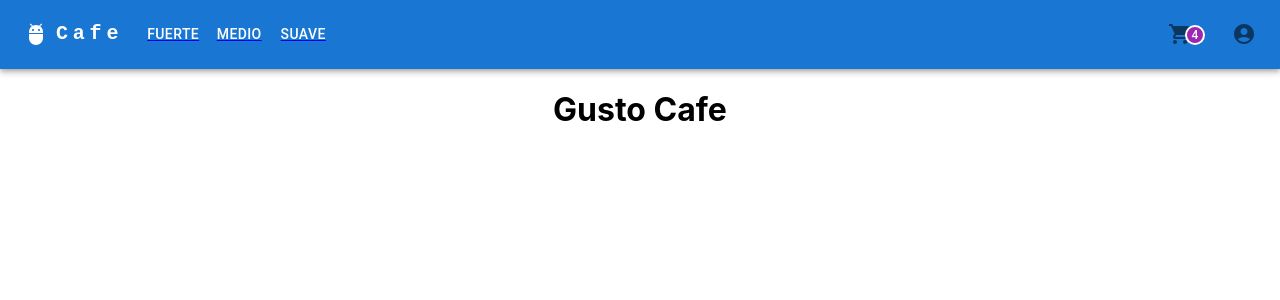
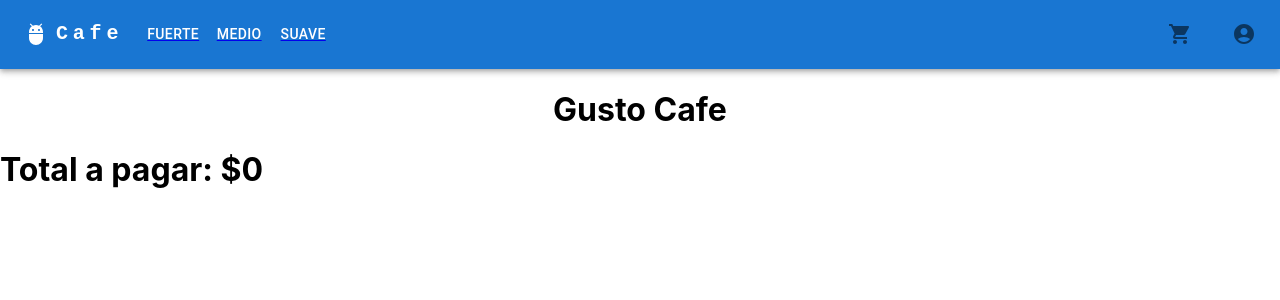
Before and after one commit to NicoHintz/ecommerce-nhintz, a React (Create React App) app: page /cart in a window 1280 px wide. Shown: the top 300 px of the page. Built offline with nearby package versions, Linux system fonts and the light colour scheme.

Commit message:
cart context

```diff
--- a/src/App.js
+++ b/src/App.js
@@ -3,8 +3,9 @@ import './App.css';
 import ItemListContainer from './components/ItemListContainer';
 import ItemDetailContainer from './components/ItemDetailContainer';
 import ItemDetail from './components/ItemDetailContainer';
-import { BrowserRouter, Routes, Route, Link } from 'react-router-dom'
-
+import { BrowserRouter, Routes, Route, Link } from 'react-router-dom';
+import CartProvider from "./contexts/CartContext";
+import Cart from './components/Cart';
 
 
 function App() {
@@ -12,6 +13,7 @@ function App() {
 
   return (
     <>
+      <CartProvider>
         <BrowserRouter>
           <Navbar titulo={title} />
           <Link to={"category/suave"}></Link>
@@ -21,12 +23,12 @@ function App() {
             <Route path="/detail" element={<ItemDetail />}></Route>
             <Route path="/category/:name" element={<ItemListContainer />}></Route>
             <Route path="/item/:id" element={<ItemDetailContainer />}></Route>
+            <Route path="/cart" element={<Cart />} />
           </Routes>
-
           {/* <ItemListContainer greeting = {"New arrivals"} /> */}
           {/* <ItemDetailContainer  /> */}
-
         </BrowserRouter>
+      </CartProvider>
     </>
   );
 }
--- /dev/null
+++ b/src/components/Cart.js
@@ -0,0 +1,30 @@
+import React, { useContext, useEffect, useState } from "react";
+import { CartContext } from "../contexts/CartContext";
+
+const Cart = () => {
+  const [totalPrice, setTotalPrice] = useState(0);
+  const { cartItems } = useContext(CartContext);
+  useEffect(() => {
+    let total = 0;
+    cartItems.forEach((item) => {
+      total += parseInt(item.price);
+    });
+    setTotalPrice(total);
+  }, [cartItems]);
+  return (
+    <>
+      <ul>
+        {cartItems.map((item) => (
+          <>
+            <li>{item.title}</li>
+            <li>Tipo de Café: {item.category}</li>
+            <li>Precio por unidad ${item.price}</li>
+          </>
+        ))}
+      </ul>
+      <h1 className="bg-secondary">{`Total a pagar: $${totalPrice}`}</h1>
+    </>
+  );
+};
+
+export default Cart;
--- a/src/components/CartWidget.js
+++ b/src/components/CartWidget.js
@@ -3,6 +3,9 @@ import Badge from '@mui/material/Badge';
 import { styled } from '@mui/material/styles';
 import IconButton from '@mui/material/IconButton';
 import ShoppingCartIcon from '@mui/icons-material/ShoppingCart';
+import { useContext } from "react";
+import { CartContext } from "../contexts/CartContext";
+
 
 const StyledBadge = styled(Badge)(({ theme }) => ({
   '& .MuiBadge-badge': {
@@ -14,9 +17,10 @@ const StyledBadge = styled(Badge)(({ theme }) => ({
 }));
 
 export default function CustomizedBadges() {
+  const { cartItems } = useContext(CartContext);
   return (
     <IconButton aria-label="cart">
-      <StyledBadge badgeContent={4} color="secondary">
+      <StyledBadge badgeContent={cartItems.length} color="secondary">
         <ShoppingCartIcon />
       </StyledBadge>
     </IconButton>
--- a/src/components/Item/ItemDetail.js
+++ b/src/components/Item/ItemDetail.js
@@ -5,14 +5,19 @@ import CardContent from '@mui/material/CardContent';
 import CardMedia from '@mui/material/CardMedia';
 import Typography from '@mui/material/Typography';
 import ItemCount from '../ItemCount';
-import { useState } from 'react';
+import { useState, useContext } from 'react';
 import { Link } from 'react-router-dom'
+import { CartContext } from '../../contexts/CartContext';
+
 
 export default function Item({item}) {
+  const {setCartItems}= useContext(CartContext);
+
   const { stock } = item
   const [amount, setAmount] = useState(0);
   const onAdd = (amount) => {
     setAmount(amount);
+    setCartItems((prevState) => [...prevState, item]);
 
   };
   return (
@@ -50,7 +55,7 @@ export default function Item({item}) {
         <h1>{amount} items will be bought</h1>
       )}
       <div className="d-flex justify-content-center my-3">
-        <Link to="/cartWidget/">
+        <Link to="/cart/">
           <button className="btn btn-warning">Go to checkout</button>
         </Link>
       </div>
--- a/src/components/ItemDetailContainer.js
+++ b/src/components/ItemDetailContainer.js
@@ -1,15 +1,17 @@
 import { useEffect, useState, useCallback } from "react";
 import productsMock from '../utils/productsMock'
-import Container from '@mui/material/Container';
+// import Container from '@mui/material/Container';
 // import ItemList from './ItemList';
 import ItemDetail from './Item/ItemDetail';
 import { useParams } from 'react-router-dom';
+import Spinner from "./Spinner";
 
 
 const ItemDetailContainer = () => {
 
   const {id} = useParams();
   const [item, setItem] = useState([]);
+  const [loading, setLoading] = useState(false);
 
   const getItem = useCallback(() => {
     return new Promise((resolve, reject) => {
@@ -20,9 +22,11 @@ const ItemDetailContainer = () => {
   }, [id]);
 
   useEffect(() => {
+    setLoading(true);
     getItem()
       .then((response) => {
         setItem(response[0]);
+        setLoading(false);
       })
       .catch((err) => {
       })
@@ -31,12 +35,14 @@ const ItemDetailContainer = () => {
   }, [getItem, id])
 
   return (
-    <div className="general-container">
-      <Container maxWidth="lg">
-        <ItemDetail key={item.id} item={item} />
-      </Container>
-    </div>
+    // <div className="general-container">
+    //   <Container maxWidth="lg">
+    //     <ItemDetail key={item.id} item={item} />
+    //   </Container>
+    // </div>
+    loading ? <Spinner /> : <ItemDetail key={item.id} item={item} />
   )
-}
+
+};
 
 export default ItemDetailContainer;
--- /dev/null
+++ b/src/components/Spinner.js
@@ -0,0 +1,11 @@
+const Spinner = () => {
+  return (
+    <div className="d-flex justify-content-center mt-5">
+      <div className="spinner-border" role="status">
+        <span className="visually-hidden">Loading...</span>
+      </div>
+    </div>
+  );
+};
+
+export default Spinner;
--- /dev/null
+++ b/src/contexts/CartContext.js
@@ -0,0 +1,16 @@
+import React, { createContext, useState } from "react";
+
+export const CartContext = createContext();
+
+const CartProvider = (props) => {
+  const [cartItems, setCartItems] = useState([]);
+  // const isInCart = (id) => cartItems.find(product => product.id === id) ? true : false;
+
+  return (
+    <CartContext.Provider value={{ cartItems, setCartItems }}>
+      {props.children}
+    </CartContext.Provider>
+  );
+};
+
+export default CartProvider;
```
Lines whose indentation alone changed are shown as unchanged.
